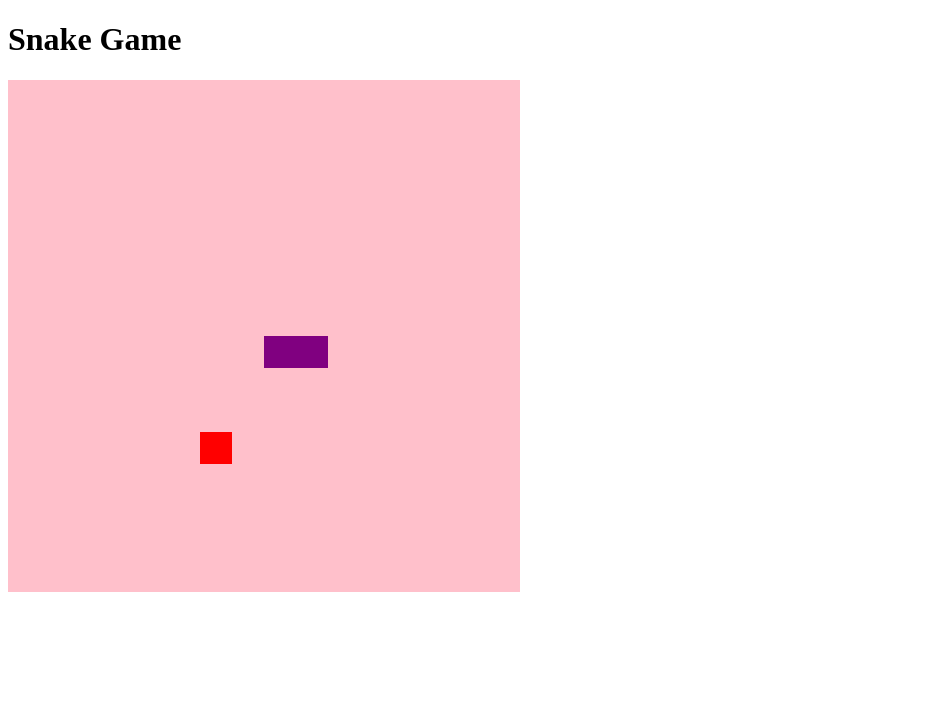
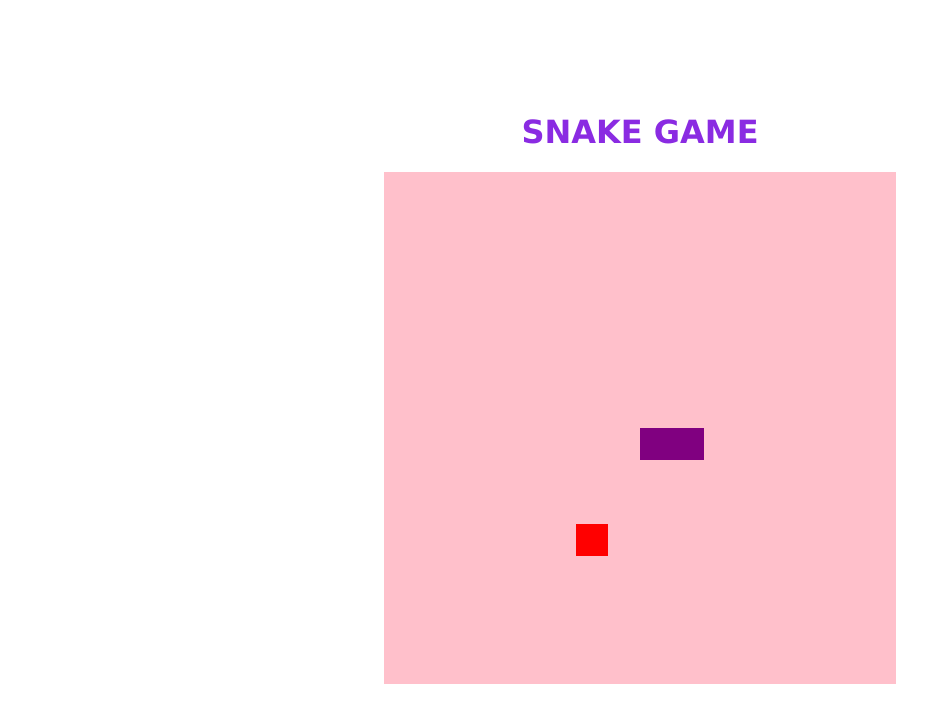
Before and after one commit to marinaoliv4/SnakeGame, a plain HTML site: page index.html in a window 1280 px wide. Shown: the whole page, without its empty margins (0-951 px from the left). Drawn offline with Linux system fonts and the light colour scheme.

Commit message:
inicio de aplicação de estilo do jogo

```diff
--- a/index.html
+++ b/index.html
@@ -9,7 +9,7 @@
     <title>Snake Game</title>
 </head>
 <body>
-    <h1>Snake Game</h1>
+    <h1>SNAKE GAME</h1>
         <canvas id="snake" width="512" height="512"></canvas>
 
 </body>
--- a/style.css
+++ b/style.css
@@ -0,0 +1,11 @@
+body {
+        height: 95vh;
+        width: 95;
+        display: flex;
+        justify-content: center;
+        align-items: center;
+        flex-direction: column;
+        color: blueviolet;
+        font-family: Verdana, Geneva, Tahoma, sans-serif;
+
+}
```
